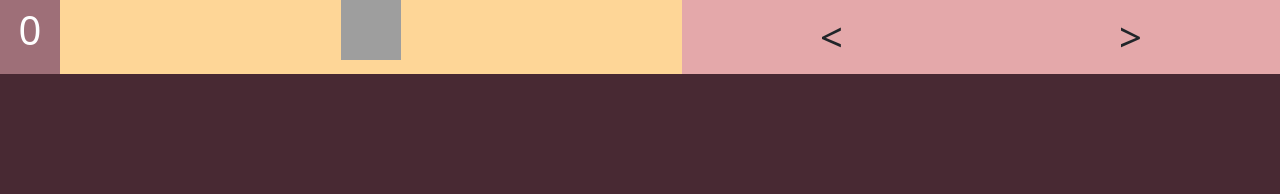
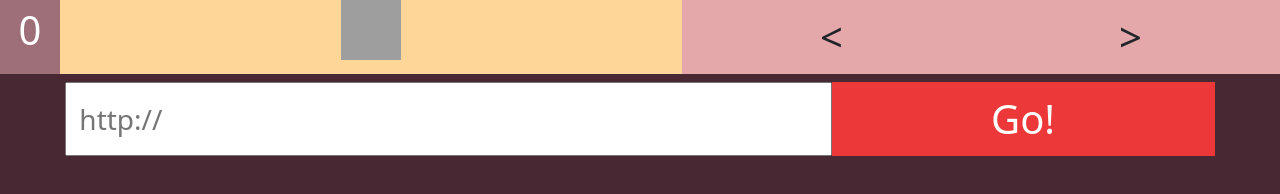
Before and after one commit to 100ze/rumia, a website: page public/index.html in a window 1280 px wide. Drawn offline with Linux system fonts and the light colour scheme; grey boxes are pictures that could not be loaded.

Commit message:
index: criar barra de pesquisa

```diff
--- a/public/index.html
+++ b/public/index.html
@@ -10,7 +10,7 @@
 
 <body>
   <main class="r_principal container-fluid">
-    <header class="row">
+    <header class="r_cabecalho row">
       <div class="col r_numero_aba text-center align-middle fs-1">0</div>
       <div class="col">
         <img class="r_gif d-block m-auto" src="img/rumia_dancando.gif" alt="rumia dançando UwU">
@@ -20,7 +20,13 @@
         <button class="r_botao col btn rounded-0 fs-1">&gt;</button>
       </div>
     </header>
-    <section></section>
+
+    <section class="r_pesquisa row mt-2 justify-content-center">
+      <div class="col-11 row">
+        <input class="col fs-3" placeholder="http://">
+        <button class="r_botao_pesquisar col-4 btn rounded-0 fs-1">Go!</button>
+      </div>
+    </section>
     <section></section>
   </main>
 </body>
--- a/sass/rumia.sass
+++ b/sass/rumia.sass
@@ -4,16 +4,22 @@
 
 body
   background-color: $dark_purple
-  .r_principal
+  color: $white
+  .r_cabecalho
     background-color: $light_yellow
     .r_numero_aba
       max-width: 60px
       line-height: 60px
 
       background-color: $light_gray
-      color: $white
     .r_gif
       width: 60px
       height: 60px
     .r_botao
       background-color: $pink_white !important
+
+  .r_pesquisa
+    min-height: 60px
+    .r_botao_pesquisar
+      background-color: $light_red !important
+      color: $white
```
Also changed, not shown: public/css/rumia.css.
